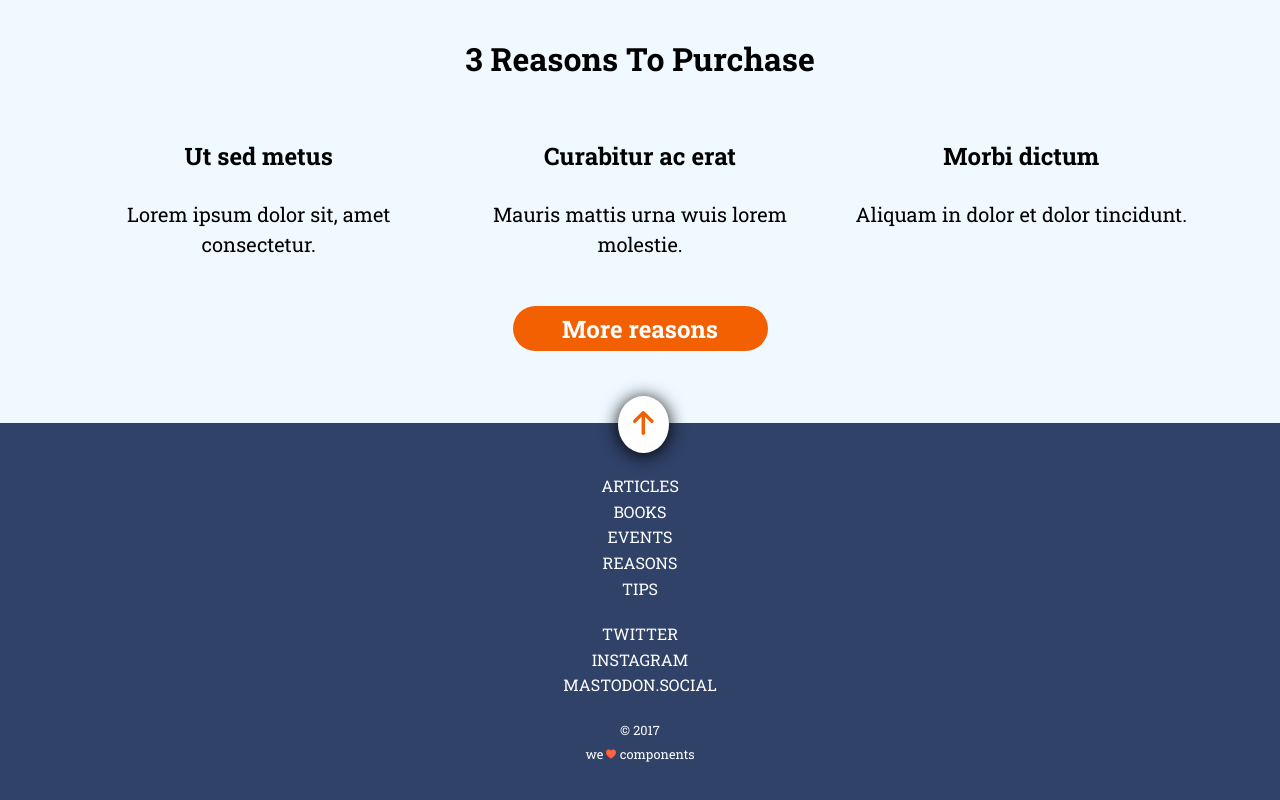
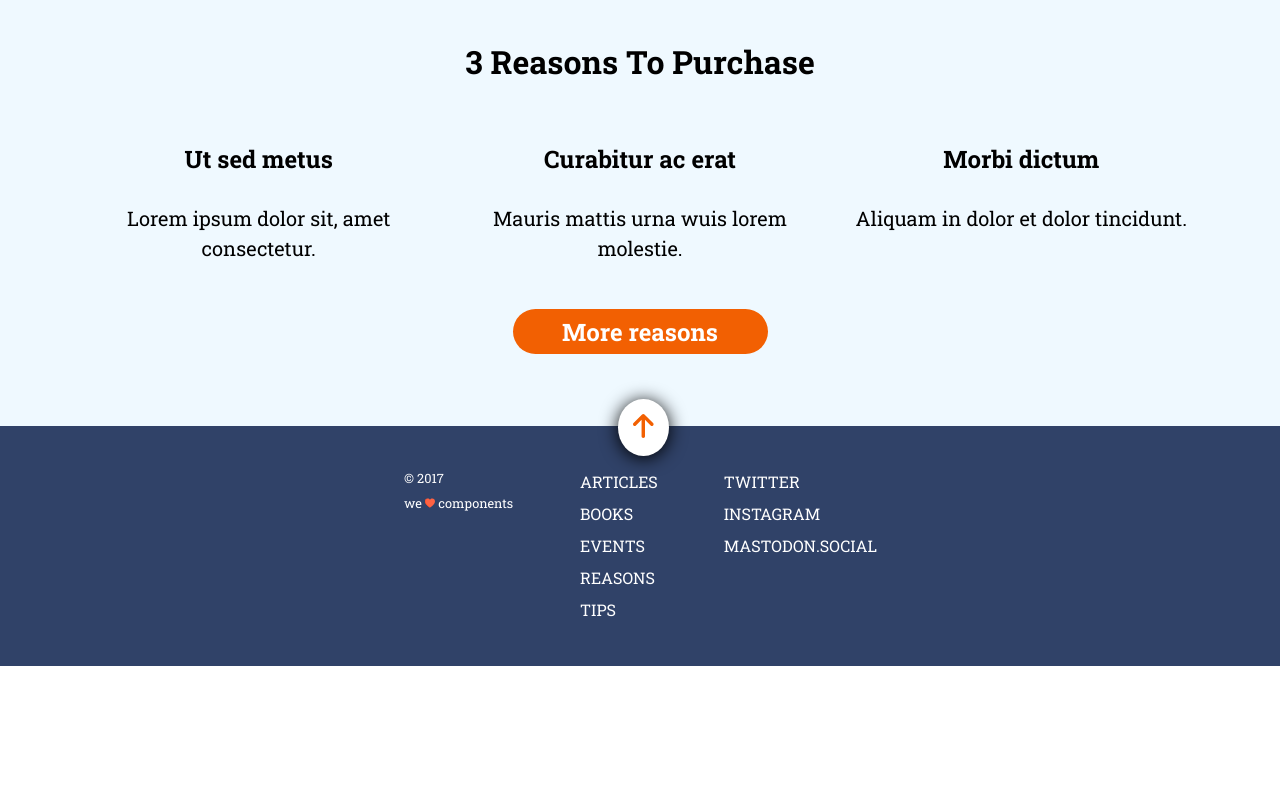
Before and after one commit to LauraMoreaux/modulo-1-evaluacion-final-LauraMoreaux, a website: page docs/index.html in a window 1280 px wide. Shown: the part 1132-1932 px from the top of the page. After the commit the page ends 1798 px from the top, so only its background shows below. Drawn offline with Linux system fonts and the light colour scheme.

Commit message:
Add tabler and desktop vision for footer, and updated run docs

```diff
--- a/docs/index.html
+++ b/docs/index.html
@@ -65,16 +65,16 @@
     <footer class="footer">
       <div class="wrapper">
         <nav class="extra-content">
-          <a href="https://adalab.es/" title="Read more content about articles">articles</a>
-          <a href="https://adalab.es/" title="Read more content about books">books</a>
-          <a href="https://adalab.es/" title="Read more content about events">events</a>
-          <a href="https://adalab.es/" title="Read more content about reasons">reasons</a>
-          <a href="https://adalab.es/" title="Read more content about tips">tips</a>
+          <a href="https://adalab.es/" title="Read more content about articles" target="_blank">articles</a>
+          <a href="https://adalab.es/" title="Read more content about books" target="_blank">books</a>
+          <a href="https://adalab.es/" title="Read more content about events" target="_blank">events</a>
+          <a href="https://adalab.es/" title="Read more content about reasons" target="_blank">reasons</a>
+          <a href="https://adalab.es/" title="Read more content about tips" target="_blank">tips</a>
         </nav>
         <nav class="links">
-          <a href="https://adalab.es/" title="Go to twitter">twitter</a>
-          <a href="https://adalab.es/" title="Go to instagram">instagram</a>
-          <a href="https://adalab.es/" title="Go to mastodon.social">mastodon.social</a>
+          <a href="https://adalab.es/" title="Go to twitter" target="_blank">twitter</a>
+          <a href="https://adalab.es/" title="Go to instagram" target="_blank">instagram</a>
+          <a href="https://adalab.es/" title="Go to mastodon.social" target="_blank">mastodon.social</a>
         </nav>
         <div class="copy">
           <small>
--- a/src/scss/layout/_footer.scss
+++ b/src/scss/layout/_footer.scss
@@ -1,27 +1,54 @@
 .footer {
-  height: 485px;
-  padding-top: 30px;
+  height: 465px;
+  padding-top: 20px;
   color: $color-light;
-  line-height: 1.1;
   font-size: 16px;
   background-color: $color-back-footer;
+
+  @include tablet {
+    height: 240px;
+    padding-right: 39px;
+    padding-left: 39px;
+  }
+
+  @include desktop {
+    padding-right: 370px;
+    padding-left: 370px;
+  }
 
   & .wrapper {
     width: 100%;
     height: 100%;
     display: flex;
     flex-direction: column;
-    justify-content: flex-start;
+    justify-content: center;
     align-items: center;
+
+    @include tablet {
+      flex-direction: row-reverse;
+      justify-content: space-around;
+      align-items: flex-start;
+    }
+
+    & .links {
+      @include tablet {
+        order: -2;
+      }
+    }
 
     & .extra-content,
     .links {
+      line-height: 1.5;
       text-transform: uppercase;
       font-weight: normal;
       display: flex;
       flex-direction: column;
       text-align: center;
       padding-top: 20px;
+
+      @include tablet {
+        text-align: left;
+      }
 
       & a {
         padding: 4px;
@@ -32,6 +59,10 @@
       display: block;
       text-align: center;
       padding: 5px;
+
+      @include tablet {
+        text-align: left;
+      }
 
       & img {
         height: 10px;
--- a/src/scss/layout/_main.scss
+++ b/src/scss/layout/_main.scss
@@ -25,7 +25,8 @@
 
   & .main-title {
     text-transform: capitalize;
-    margin: 0px 0px 10px 0px;
+    line-height: 1.25;
+    margin: 10px 0px;
 
     @include tablet {
       font-size: 26px;
```
Also changed, not shown: src/html/partials/footer.html (+8 -8 lines), docs/assets/css/main.css.
